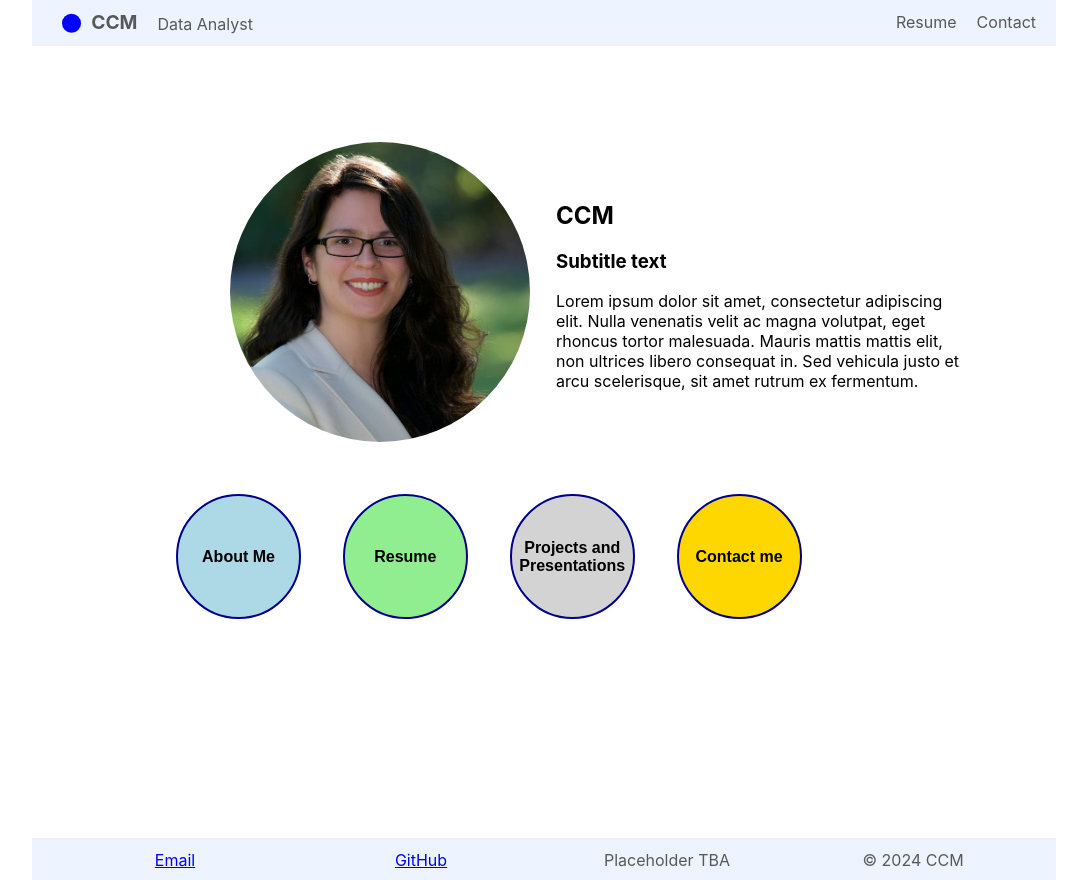
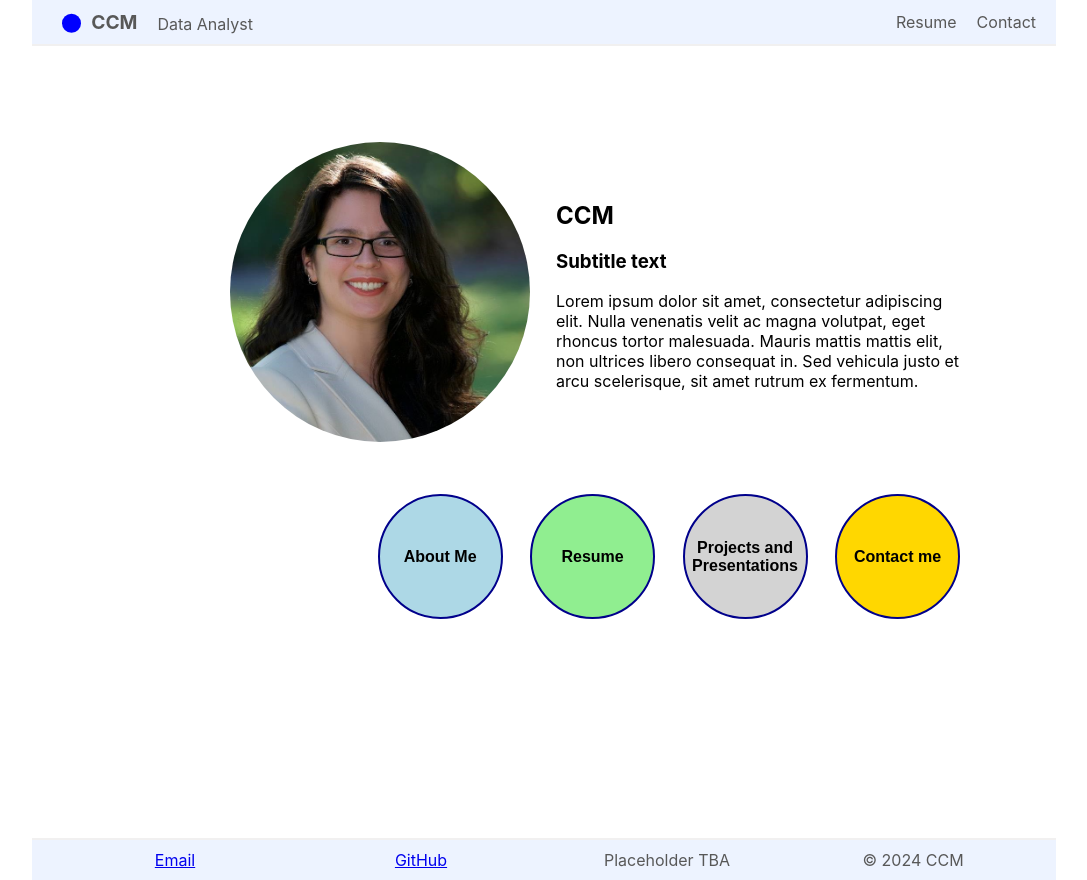
Before and after one commit to TheMartinCrabtree/web-cam, a React (Create React App) app in the folder frontend/: page / in a window 1280 px wide. Shown: the whole page, without its empty margins (96-1183 px from the left). Built offline with nearby package versions, Linux system fonts and the light colour scheme.

Commit message:
updated layout

```diff
--- a/frontend/src/App.tsx
+++ b/frontend/src/App.tsx
@@ -24,7 +24,7 @@ const BodyWrapper = styled.div`
 `;
 
 const NavbarWrapper = styled.div`
-  margin: 3em;
+  padding: 3em 0;
 `;
 
 const StyledLine = styled.div`
--- a/frontend/src/components/navbar/Navbar.tsx
+++ b/frontend/src/components/navbar/Navbar.tsx
@@ -26,8 +26,9 @@ const buttonData = [
 
 const LayoutWrapper = styled.div`
   display: flex;
+  margin-left: auto;
   justify-content: space-between;
-  width: 85%;
+  width: 70%;
 `;
 
 const StyledButton = styled.button<{ $buttonColor: string }>`
```
